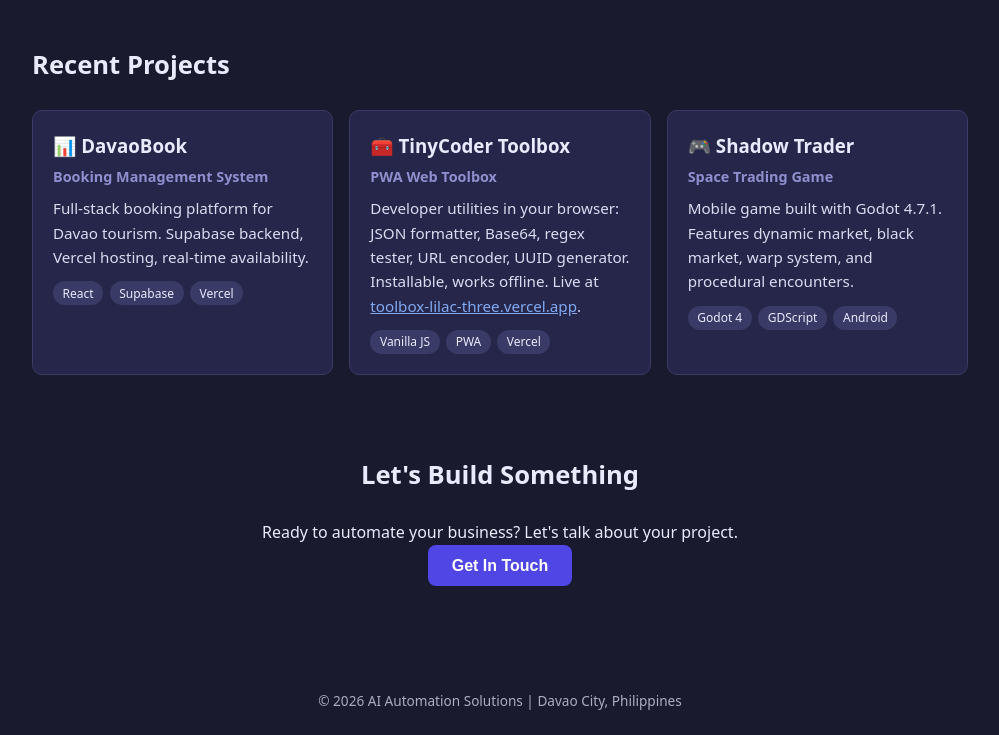
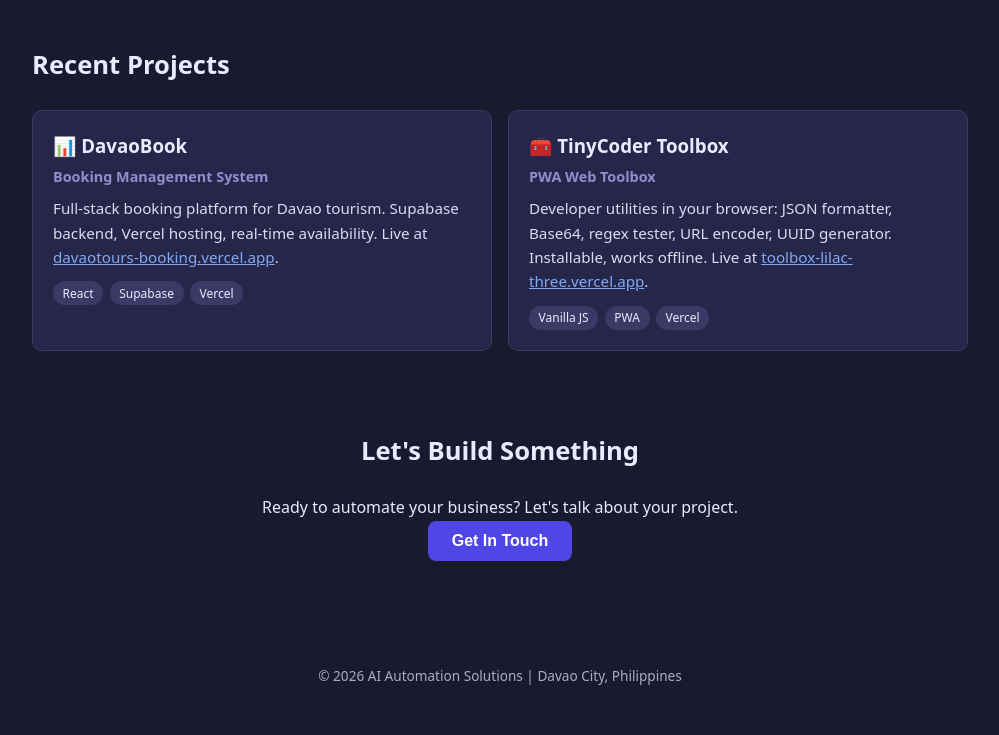
Before and after one commit to tiny-coder-2104/ai_automation_portfolio, a website: page index.html in a window 1280 px wide. Shown: the part 965-1700 px from the top of the page, without its empty margins (140-1139 px from the left). After the commit the page ends 1676 px from the top, so only its background shows below. Drawn offline with Linux system fonts and the light colour scheme.

Commit message:
Remove Shadow Trader, add DavaoBook live link

```diff
--- a/index.html
+++ b/index.html
@@ -58,7 +58,7 @@
           <article>
             <h3>📊 DavaoBook</h3>
             <h4>Booking Management System</h4>
-            <p>Full-stack booking platform for Davao tourism. Supabase backend, Vercel hosting, real-time availability.</p>
+            <p>Full-stack booking platform for Davao tourism. Supabase backend, Vercel hosting, real-time availability. Live at <a href="https://davaotours-booking.vercel.app" target="_blank" rel="noopener">davaotours-booking.vercel.app</a>.</p>
             <div class="tags"><span>React</span><span>Supabase</span><span>Vercel</span></div>
           </article>
           <article>
@@ -66,12 +66,6 @@
             <h4>PWA Web Toolbox</h4>
             <p>Developer utilities in your browser: JSON formatter, Base64, regex tester, URL encoder, UUID generator. Installable, works offline. Live at <a href="https://toolbox-lilac-three.vercel.app" target="_blank" rel="noopener">toolbox-lilac-three.vercel.app</a>.</p>
             <div class="tags"><span>Vanilla JS</span><span>PWA</span><span>Vercel</span></div>
-          </article>
-          <article>
-            <h3>🎮 Shadow Trader</h3>
-            <h4>Space Trading Game</h4>
-            <p>Mobile game built with Godot 4.7.1. Features dynamic market, black market, warp system, and procedural encounters.</p>
-            <div class="tags"><span>Godot 4</span><span>GDScript</span><span>Android</span></div>
           </article>
         </div>
       </section>
```
